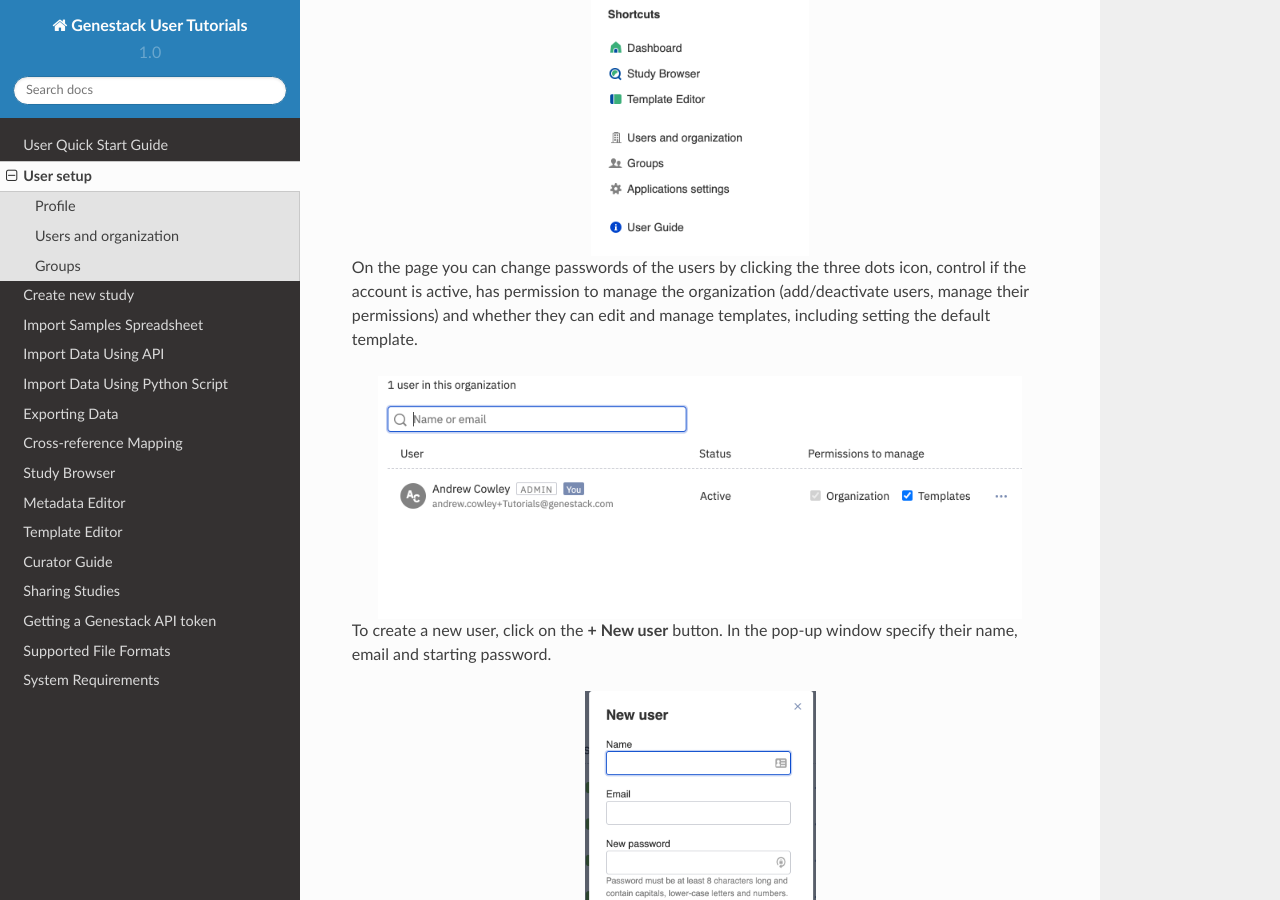
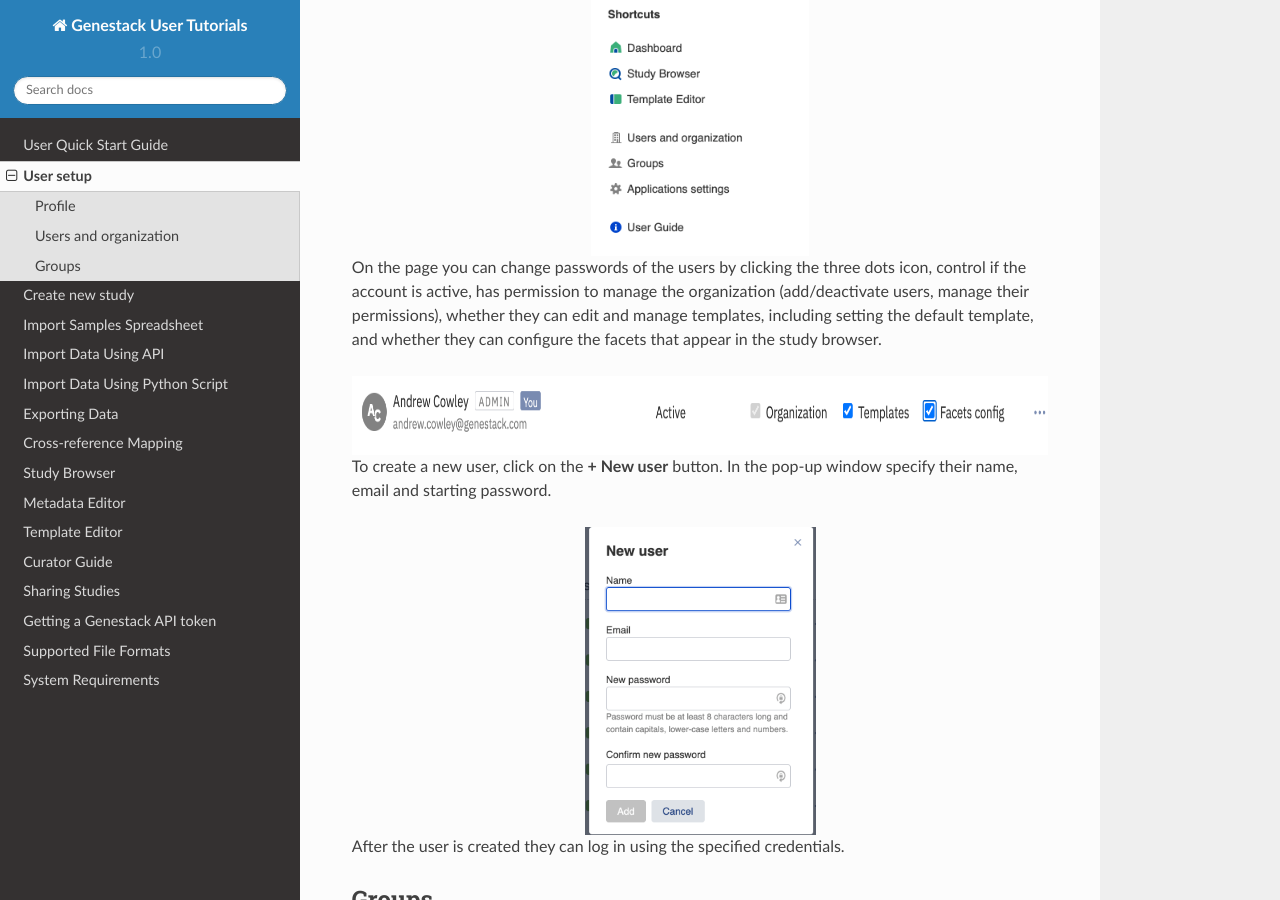
Before and after one commit to genestack/user-guide, a Sphinx documentation site: the page built from source/doc-odm-user-guide/setup.rst, in a window 1280 px wide and 900 px high, scrolled down 1902 px. Built offline with Sphinx 7.4.7 and the Read the Docs theme 2.0.0, drawn with Linux system fonts in a browser that asks for light colours.

Commit message:
added facet configuration

```diff
--- a/source/doc-odm-user-guide/setup.rst
+++ b/source/doc-odm-user-guide/setup.rst
@@ -40,9 +40,9 @@
    :scale: 40 %
    :align: center
 
-On the page you can change passwords of the users by clicking the three dots icon, control if the account is active, has permission to manage the organization (add/deactivate users, manage their permissions) and whether they can edit and manage templates, including setting the default template.
+On the page you can change passwords of the users by clicking the three dots icon, control if the account is active, has permission to manage the organization (add/deactivate users, manage their permissions), whether they can edit and manage templates, including setting the default template, and whether they can configure the facets that appear in the study browser.
 
-.. image:: images/manage_users_1_31.png
+.. image:: images/manage-users-1-33.png
    :scale: 40 %
    :align: center
 
```
Also changed, not shown: source/doc-odm-user-guide/studybrowser.rst (+14 -1 lines), source/doc-odm-user-guide/images/configure-facets.png (added), source/doc-odm-user-guide/images/manage-users-1-33.png (added).
